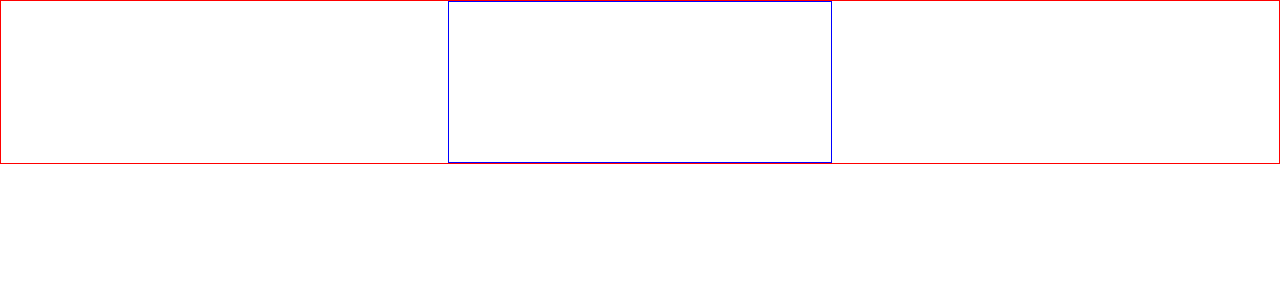
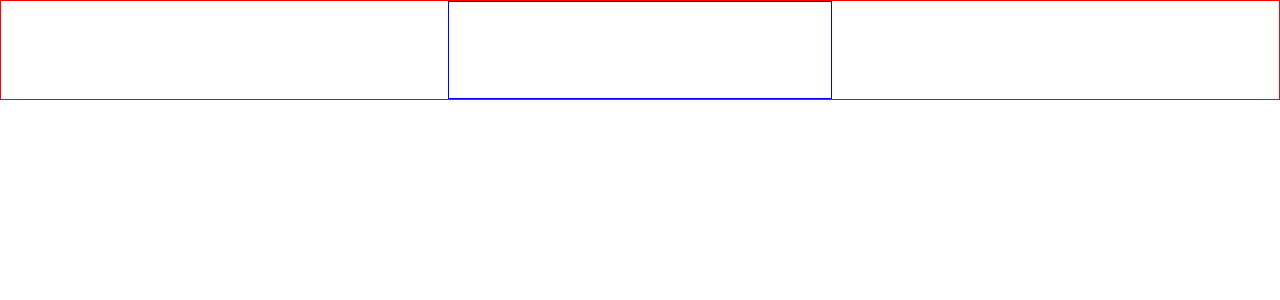
Before and after one commit to rineliniguezsosa/chat, a React (Vite) app in the folder appchat/: page / in a window 1280 px wide. Shown: the top 300 px of the page. Built offline with nearby package versions, Linux system fonts and the light colour scheme.

Commit message:
[FEAT] Cambiando el padding en el elemento header
- padding en y de 3rem y padding en x de 1rem

```diff
--- a/appchat/src/index.css
+++ b/appchat/src/index.css
@@ -14,5 +14,5 @@ main {
 header {
   width: 30%;
   border:1px blue solid;
-  padding:5rem 10rem;
+  padding:3rem 1rem;
 }
```
